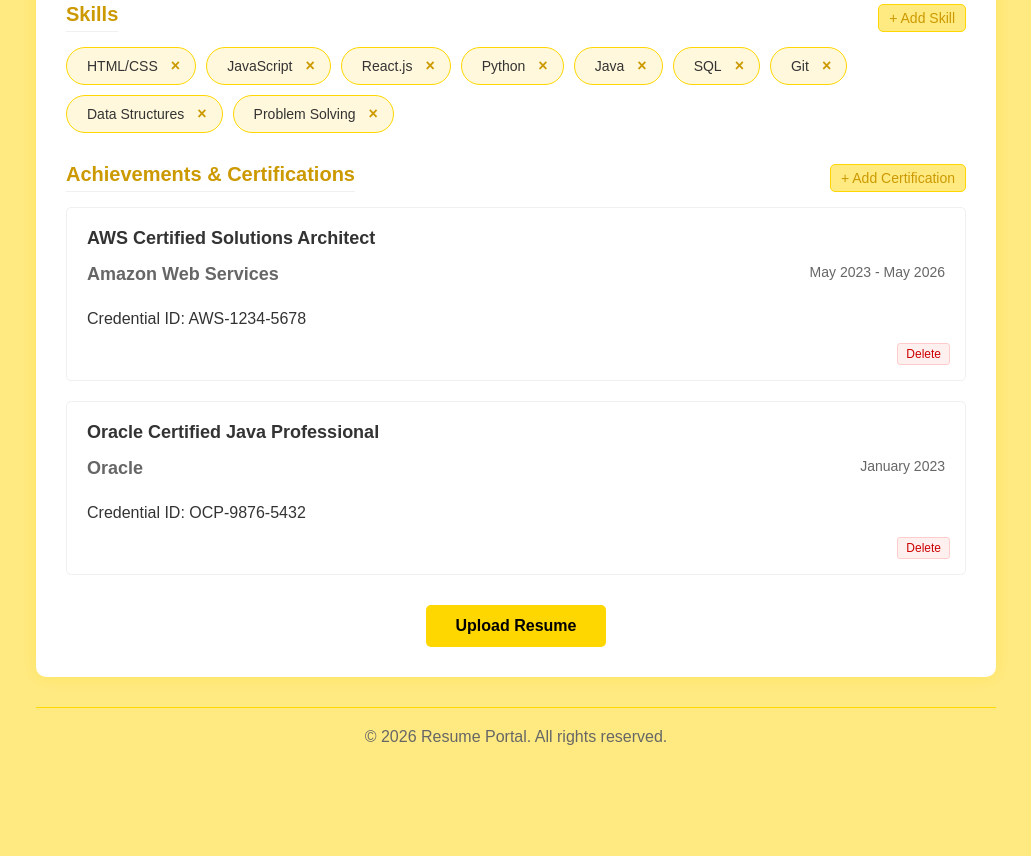
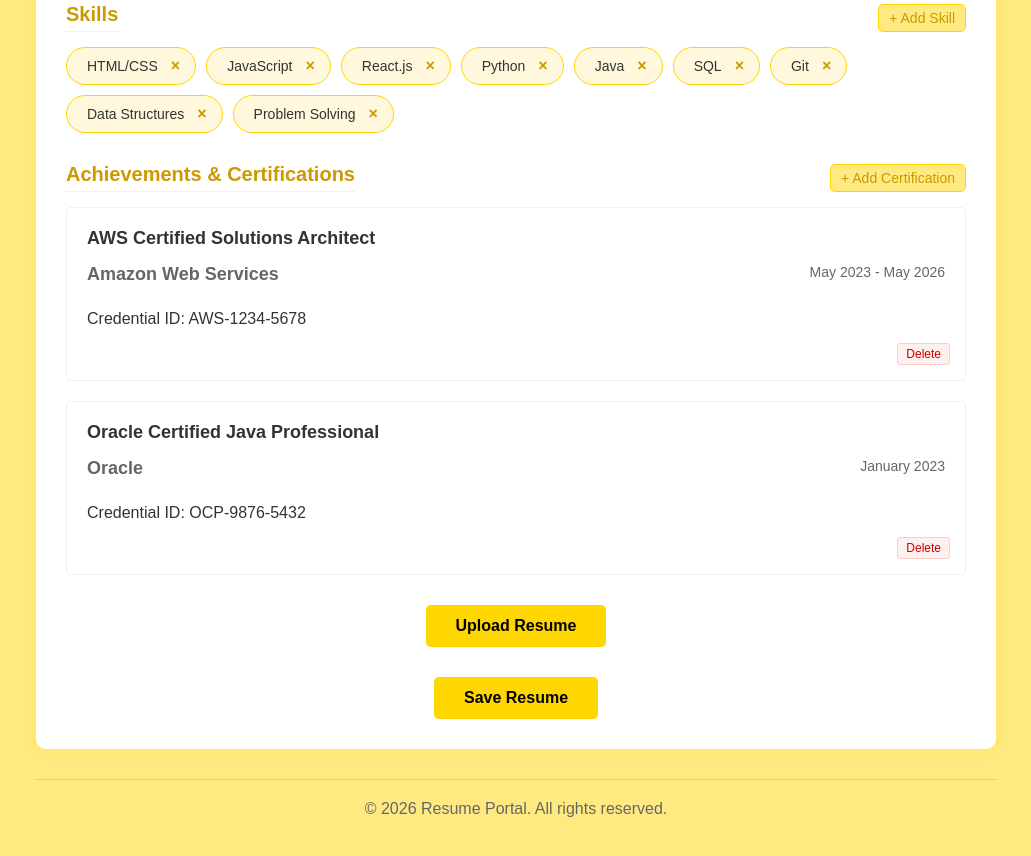
Before and after one commit to anushkathacore18/suvidha-intern, a plain HTML site: page internship work 2025/Suvidha-Internship-Web-main/Resume_edit.html in a window 1280 px wide. Shown: the part 1753-2609 px from the top of the page, without its empty margins (124-1155 px from the left). Before the commit the page ends 2539 px from the top, so only its background shows below. Drawn offline with Linux system fonts and the light colour scheme.

Commit message:
adding Save Buttonn

```diff
--- a/internship work 2025/Suvidha-Internship-Web-main/Resume_edit.html
+++ b/internship work 2025/Suvidha-Internship-Web-main/Resume_edit.html
@@ -207,6 +207,9 @@
             <div class="save-section">
                 <button id="save-resume" class="save-button">Upload Resume</button>
             </div>
+            <div class="save-section">
+                <button id="save-resume" class="save-button">Save Resume</button>
+            </div>
         </div>
 
         <footer>
```
